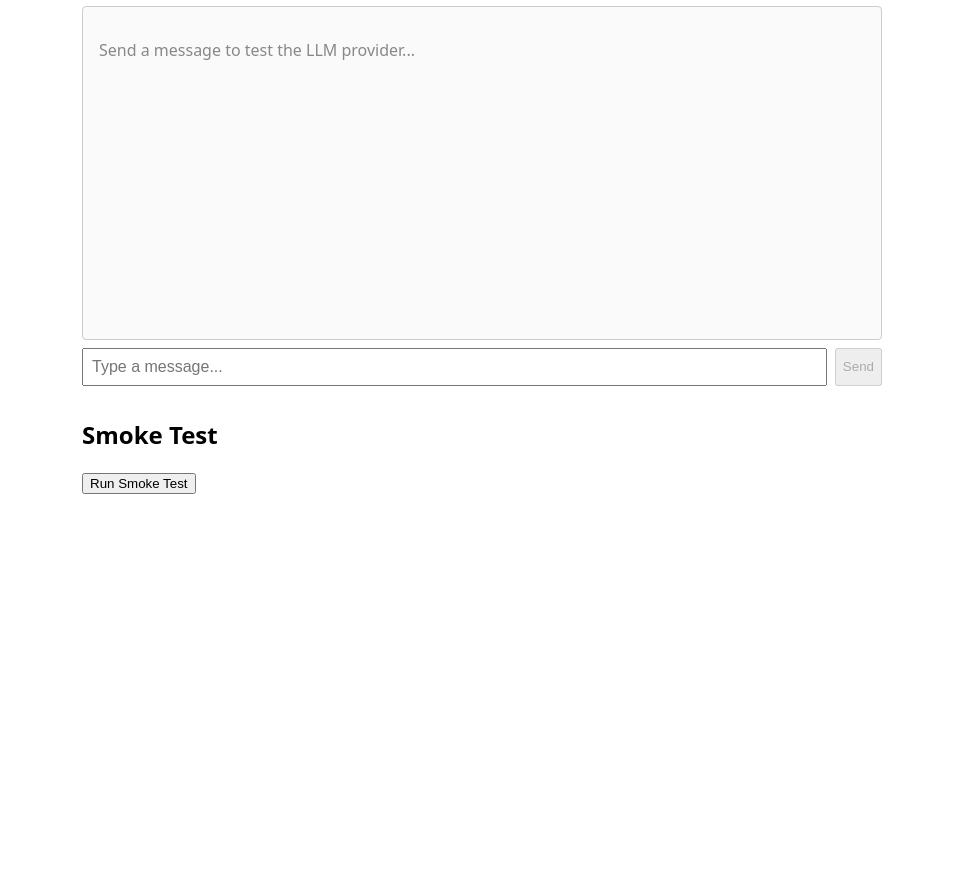
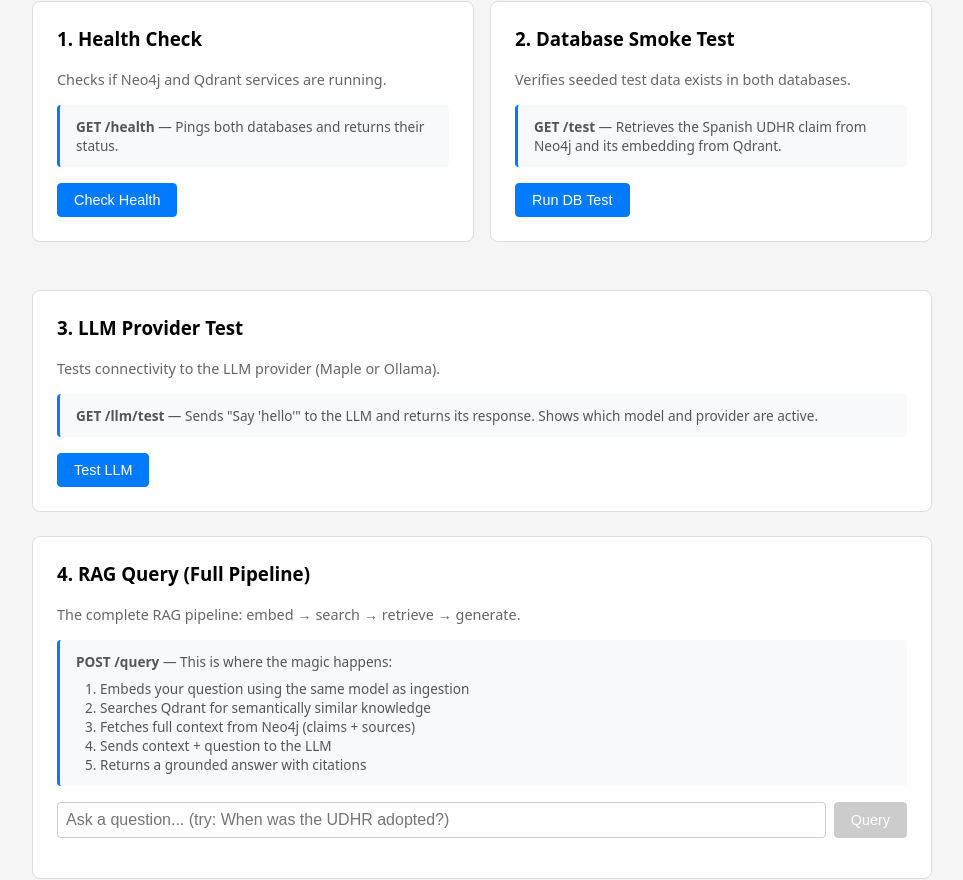
Before and after one commit to SanctumAI/sanctum, a React (Vite) app in the folder frontend/: page / in a window 1280 px wide. Shown: the part 173-1053 px from the top of the page, without its empty margins (158-1121 px from the left). Before the commit the page ends 800 px from the top, so only its background shows below. Built offline with nearby package versions, Linux system fonts and the light colour scheme.

Commit message:
rag pipeline connected to maple api proxy

```diff
--- a/frontend/src/App.tsx
+++ b/frontend/src/App.tsx
@@ -1,80 +1,334 @@
 import { useState } from 'react'
+
+const API_BASE = 'http://localhost:8000'
+
+// Shared styles
+const cardStyle = {
+  border: '1px solid #ddd',
+  borderRadius: '8px',
+  padding: '1.5rem',
+  marginBottom: '1.5rem',
+  background: '#fff',
+}
+
+const descStyle = {
+  color: '#666',
+  fontSize: '0.9rem',
+  marginBottom: '1rem',
+}
+
+const howItWorksStyle = {
+  background: '#f8f9fa',
+  padding: '0.75rem 1rem',
+  borderRadius: '4px',
+  fontSize: '0.85rem',
+  color: '#555',
+  marginBottom: '1rem',
+  borderLeft: '3px solid #007bff',
+}
+
+const resultStyle = {
+  background: '#f4f4f4',
+  padding: '1rem',
+  borderRadius: '4px',
+  overflow: 'auto',
+  fontSize: '0.85rem',
+  maxHeight: '300px',
+}
+
+const buttonStyle = {
+  padding: '0.5rem 1rem',
+  fontSize: '0.9rem',
+  cursor: 'pointer',
+  border: '1px solid #007bff',
+  background: '#007bff',
+  color: '#fff',
+  borderRadius: '4px',
+}
+
+const buttonDisabledStyle = {
+  ...buttonStyle,
+  background: '#ccc',
+  borderColor: '#ccc',
+  cursor: 'not-allowed',
+}
 
 interface Message {
   role: 'user' | 'assistant'
   content: string
 }
 
+interface Citation {
+  claim_id: string
+  claim_text: string
+  source_title: string
+  source_url: string | null
+}
+
+interface RAGResponse {
+  answer: string
+  citations: Citation[]
+  model: string
+  provider: string
+}
+
 function App() {
-  const [result, setResult] = useState<unknown>(null)
-  const [loading, setLoading] = useState(false)
-  const [error, setError] = useState<string | null>(null)
+  // Health check state
+  const [health, setHealth] = useState<unknown>(null)
+  const [healthLoading, setHealthLoading] = useState(false)
+
+  // DB smoke test state
+  const [dbTest, setDbTest] = useState<unknown>(null)
+  const [dbTestLoading, setDbTestLoading] = useState(false)
+
+  // LLM test state
+  const [llmTest, setLlmTest] = useState<unknown>(null)
+  const [llmTestLoading, setLlmTestLoading] = useState(false)
+
+  // RAG query state
+  const [ragInput, setRagInput] = useState('')
+  const [ragResult, setRagResult] = useState<RAGResponse | null>(null)
+  const [ragLoading, setRagLoading] = useState(false)
+  const [ragError, setRagError] = useState<string | null>(null)
 
   // Chat state
   const [messages, setMessages] = useState<Message[]>([])
-  const [input, setInput] = useState('')
+  const [chatInput, setChatInput] = useState('')
   const [chatLoading, setChatLoading] = useState(false)
   const [chatError, setChatError] = useState<string | null>(null)
 
-  const runSmokeTest = async () => {
-    setLoading(true)
-    setError(null)
+  // API calls
+  const checkHealth = async () => {
+    setHealthLoading(true)
     try {
-      const res = await fetch('http://localhost:8000/test')
-      const data = await res.json()
-      setResult(data)
+      const res = await fetch(`${API_BASE}/health`)
+      setHealth(await res.json())
     } catch (e) {
-      setError(e instanceof Error ? e.message : 'Unknown error')
+      setHealth({ error: e instanceof Error ? e.message : 'Failed' })
     } finally {
-      setLoading(false)
+      setHealthLoading(false)
     }
   }
 
-  const sendMessage = async () => {
-    if (!input.trim() || chatLoading) return
+  const runDbTest = async () => {
+    setDbTestLoading(true)
+    try {
+      const res = await fetch(`${API_BASE}/test`)
+      setDbTest(await res.json())
+    } catch (e) {
+      setDbTest({ error: e instanceof Error ? e.message : 'Failed' })
+    } finally {
+      setDbTestLoading(false)
+    }
+  }
 
-    const userMessage = input.trim()
-    setInput('')
+  const runLlmTest = async () => {
+    setLlmTestLoading(true)
+    try {
+      const res = await fetch(`${API_BASE}/llm/test`)
+      setLlmTest(await res.json())
+    } catch (e) {
+      setLlmTest({ error: e instanceof Error ? e.message : 'Failed' })
+    } finally {
+      setLlmTestLoading(false)
+    }
+  }
+
+  const runRagQuery = async () => {
+    if (!ragInput.trim()) return
+    setRagLoading(true)
+    setRagError(null)
+    try {
+      const res = await fetch(`${API_BASE}/query`, {
+        method: 'POST',
+        headers: { 'Content-Type': 'application/json' },
+        body: JSON.stringify({ question: ragInput.trim() }),
+      })
+      if (!res.ok) throw new Error(`HTTP ${res.status}`)
+      setRagResult(await res.json())
+    } catch (e) {
+      setRagError(e instanceof Error ? e.message : 'Failed')
+    } finally {
+      setRagLoading(false)
+    }
+  }
+
+  const sendChat = async () => {
+    if (!chatInput.trim() || chatLoading) return
+    const userMessage = chatInput.trim()
+    setChatInput('')
     setChatError(null)
     setMessages(prev => [...prev, { role: 'user', content: userMessage }])
     setChatLoading(true)
-
     try {
-      const res = await fetch('http://localhost:8000/llm/chat', {
+      const res = await fetch(`${API_BASE}/llm/chat`, {
         method: 'POST',
         headers: { 'Content-Type': 'application/json' },
-        body: JSON.stringify({ message: userMessage })
+        body: JSON.stringify({ message: userMessage }),
       })
-      if (!res.ok) {
-        throw new Error(`HTTP ${res.status}: ${res.statusText}`)
-      }
+      if (!res.ok) throw new Error(`HTTP ${res.status}`)
       const data = await res.json()
       setMessages(prev => [...prev, { role: 'assistant', content: data.message }])
     } catch (e) {
-      setChatError(e instanceof Error ? e.message : 'Unknown error')
+      setChatError(e instanceof Error ? e.message : 'Failed')
     } finally {
       setChatLoading(false)
     }
   }
 
   return (
-    <div style={{ padding: '2rem', fontFamily: 'system-ui', maxWidth: '800px', margin: '0 auto' }}>
-      <h1>Sanctum</h1>
+    <div style={{ padding: '2rem', fontFamily: 'system-ui', maxWidth: '900px', margin: '0 auto', background: '#f5f5f5', minHeight: '100vh' }}>
+      <h1 style={{ marginBottom: '0.5rem' }}>Sanctum Test Dashboard</h1>
+      <p style={{ color: '#666', marginBottom: '2rem' }}>Test each component of the RAG pipeline</p>
 
-      {/* Chat Section */}
-      <div style={{ marginBottom: '2rem' }}>
-        <h2>Chat</h2>
+      {/* System Status Row */}
+      <div style={{ display: 'grid', gridTemplateColumns: '1fr 1fr', gap: '1rem', marginBottom: '1.5rem' }}>
+        {/* Health Check */}
+        <div style={cardStyle}>
+          <h3 style={{ marginTop: 0 }}>1. Health Check</h3>
+          <p style={descStyle}>Checks if Neo4j and Qdrant services are running.</p>
+          <div style={howItWorksStyle}>
+            <strong>GET /health</strong> — Pings both databases and returns their status.
+          </div>
+          <button
+            onClick={checkHealth}
+            disabled={healthLoading}
+            style={healthLoading ? buttonDisabledStyle : buttonStyle}
+          >
+            {healthLoading ? 'Checking...' : 'Check Health'}
+          </button>
+          {health && (
+            <pre style={{ ...resultStyle, marginTop: '1rem' }}>
+              {JSON.stringify(health, null, 2)}
+            </pre>
+          )}
+        </div>
+
+        {/* DB Smoke Test */}
+        <div style={cardStyle}>
+          <h3 style={{ marginTop: 0 }}>2. Database Smoke Test</h3>
+          <p style={descStyle}>Verifies seeded test data exists in both databases.</p>
+          <div style={howItWorksStyle}>
+            <strong>GET /test</strong> — Retrieves the Spanish UDHR claim from Neo4j and its embedding from Qdrant.
+          </div>
+          <button
+            onClick={runDbTest}
+            disabled={dbTestLoading}
+            style={dbTestLoading ? buttonDisabledStyle : buttonStyle}
+          >
+            {dbTestLoading ? 'Testing...' : 'Run DB Test'}
+          </button>
+          {dbTest && (
+            <pre style={{ ...resultStyle, marginTop: '1rem' }}>
+              {JSON.stringify(dbTest, null, 2)}
+            </pre>
+          )}
+        </div>
+      </div>
+
+      {/* LLM Test */}
+      <div style={cardStyle}>
+        <h3 style={{ marginTop: 0 }}>3. LLM Provider Test</h3>
+        <p style={descStyle}>Tests connectivity to the LLM provider (Maple or Ollama).</p>
+        <div style={howItWorksStyle}>
+          <strong>GET /llm/test</strong> — Sends "Say 'hello'" to the LLM and returns its response. Shows which model and provider are active.
+        </div>
+        <button
+          onClick={runLlmTest}
+          disabled={llmTestLoading}
+          style={llmTestLoading ? buttonDisabledStyle : buttonStyle}
+        >
+          {llmTestLoading ? 'Testing LLM...' : 'Test LLM'}
+        </button>
+        {llmTest && (
+          <pre style={{ ...resultStyle, marginTop: '1rem' }}>
+            {JSON.stringify(llmTest, null, 2)}
+          </pre>
+        )}
+      </div>
+
+      {/* RAG Query */}
+      <div style={cardStyle}>
+        <h3 style={{ marginTop: 0 }}>4. RAG Query (Full Pipeline)</h3>
+        <p style={descStyle}>The complete RAG pipeline: embed → search → retrieve → generate.</p>
+        <div style={howItWorksStyle}>
+          <strong>POST /query</strong> — This is where the magic happens:
+          <ol style={{ margin: '0.5rem 0 0 1.5rem', padding: 0 }}>
+            <li>Embeds your question using the same model as ingestion</li>
+            <li>Searches Qdrant for semantically similar knowledge</li>
+            <li>Fetches full context from Neo4j (claims + sources)</li>
+            <li>Sends context + question to the LLM</li>
+            <li>Returns a grounded answer with citations</li>
+          </ol>
+        </div>
+        <div style={{ display: 'flex', gap: '0.5rem', marginBottom: '1rem' }}>
+          <input
+            type="text"
+            value={ragInput}
+            onChange={e => setRagInput(e.target.value)}
+            onKeyDown={e => e.key === 'Enter' && runRagQuery()}
+            placeholder="Ask a question... (try: When was the UDHR adopted?)"
+            style={{ flex: 1, padding: '0.5rem', fontSize: '1rem', borderRadius: '4px', border: '1px solid #ccc' }}
+            disabled={ragLoading}
+          />
+          <button
+            onClick={runRagQuery}
+            disabled={ragLoading || !ragInput.trim()}
+            style={ragLoading || !ragInput.trim() ? buttonDisabledStyle : buttonStyle}
+          >
+            {ragLoading ? 'Querying...' : 'Query'}
+          </button>
+        </div>
+        {ragError && <p style={{ color: 'red', margin: '0.5rem 0' }}>Error: {ragError}</p>}
+        {ragResult && (
+          <div style={{ marginTop: '1rem' }}>
+            <div style={{ background: '#e8f5e9', padding: '1rem', borderRadius: '4px', marginBottom: '1rem' }}>
+              <strong>Answer:</strong>
+              <p style={{ margin: '0.5rem 0 0 0' }}>{ragResult.answer}</p>
+              <p style={{ fontSize: '0.8rem', color: '#666', margin: '0.5rem 0 0 0' }}>
+                Model: {ragResult.model} | Provider: {ragResult.provider}
+              </p>
+            </div>
+            {ragResult.citations.length > 0 && (
+              <div>
+                <strong>Citations:</strong>
+                {ragResult.citations.map((c, i) => (
+                  <div key={i} style={{ background: '#fff3e0', padding: '0.75rem', borderRadius: '4px', marginTop: '0.5rem', fontSize: '0.9rem' }}>
+                    <div><strong>Claim:</strong> {c.claim_text}</div>
+                    <div style={{ marginTop: '0.25rem' }}>
+                      <strong>Source:</strong> {c.source_title}
+                      {c.source_url && (
+                        <a href={c.source_url} target="_blank" rel="noopener noreferrer" style={{ marginLeft: '0.5rem', color: '#007bff' }}>
+                          [link]
+                        </a>
+                      )}
+                    </div>
+                  </div>
+                ))}
+              </div>
+            )}
+          </div>
+        )}
+      </div>
+
+      {/* Direct Chat */}
+      <div style={cardStyle}>
+        <h3 style={{ marginTop: 0 }}>5. Direct Chat (No RAG)</h3>
+        <p style={descStyle}>Direct chat with the LLM. No retrieval, just generation.</p>
+        <div style={howItWorksStyle}>
+          <strong>POST /llm/chat</strong> — Sends your message directly to the LLM without any knowledge retrieval. Useful for comparing RAG vs non-RAG responses.
+        </div>
         <div style={{
-          border: '1px solid #ccc',
+          border: '1px solid #ddd',
           borderRadius: '4px',
-          height: '300px',
+          height: '200px',
           overflowY: 'auto',
           padding: '1rem',
           marginBottom: '0.5rem',
           background: '#fafafa'
         }}>
           {messages.length === 0 && (
-            <p style={{ color: '#888' }}>Send a message to test the LLM provider...</p>
+            <p style={{ color: '#888', margin: 0 }}>Send a message to chat directly with the LLM...</p>
           )}
           {messages.map((msg, i) => (
             <div key={i} style={{
@@ -94,31 +348,21 @@ function App() {
         <div style={{ display: 'flex', gap: '0.5rem' }}>
           <input
             type="text"
-            value={input}
-            onChange={e => setInput(e.target.value)}
-            onKeyDown={e => e.key === 'Enter' && sendMessage()}
+            value={chatInput}
+            onChange={e => setChatInput(e.target.value)}
+            onKeyDown={e => e.key === 'Enter' && sendChat()}
             placeholder="Type a message..."
-            style={{ flex: 1, padding: '0.5rem', fontSize: '1rem' }}
+            style={{ flex: 1, padding: '0.5rem', fontSize: '1rem', borderRadius: '4px', border: '1px solid #ccc' }}
             disabled={chatLoading}
           />
-          <button onClick={sendMessage} disabled={chatLoading || !input.trim()}>
+          <button
+            onClick={sendChat}
+            disabled={chatLoading || !chatInput.trim()}
+            style={chatLoading || !chatInput.trim() ? buttonDisabledStyle : buttonStyle}
+          >
             Send
           </button>
         </div>
-      </div>
-
-      {/* Smoke Test Section */}
-      <div>
-        <h2>Smoke Test</h2>
-        <button onClick={runSmokeTest} disabled={loading}>
-          {loading ? 'Running...' : 'Run Smoke Test'}
-        </button>
-        {error && <p style={{ color: 'red' }}>Error: {error}</p>}
-        {result && (
-          <pre style={{ background: '#f4f4f4', padding: '1rem', marginTop: '1rem', overflow: 'auto' }}>
-            {JSON.stringify(result, null, 2)}
-          </pre>
-        )}
       </div>
     </div>
   )
```
Also changed, not shown: 1 other file (tests, documents, lock files or other folders).
